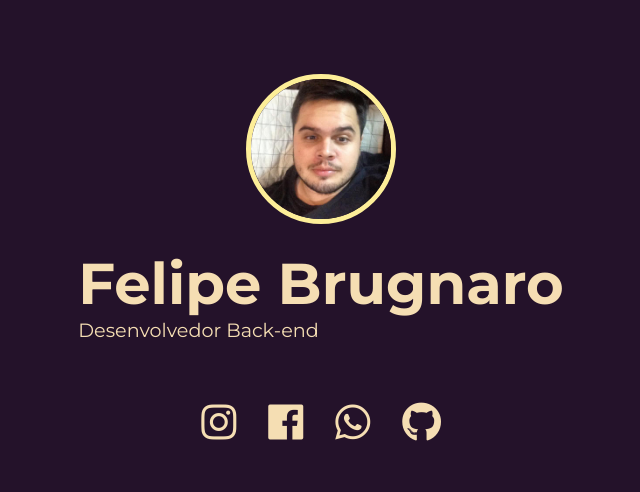
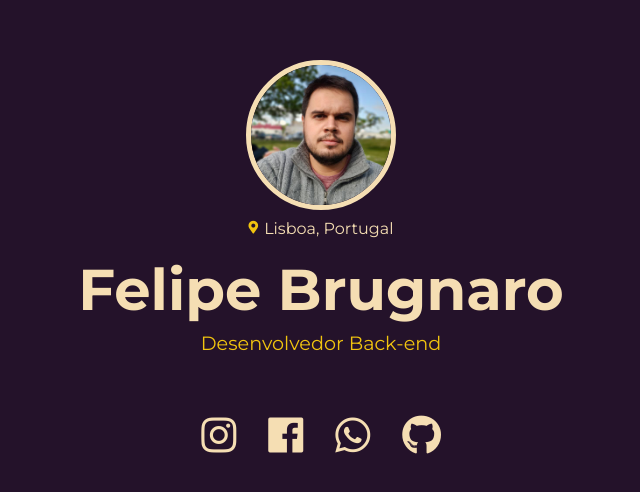
Before and after one commit to FelipeBrugnaro/felipebrugnaro.github.io, a plain HTML site: page index.html in a window 1280 px wide. Shown: the part 132-624 px from the top of the page, without its empty margins (319-959 px from the left). Drawn offline with Linux system fonts and the light colour scheme.

Commit message:
Update Colors and Styles and pofile image

```diff
--- a/index.html
+++ b/index.html
@@ -1,22 +1,25 @@
 <!DOCTYPE html>
 <html lang="en">
+
 <head>
     <meta charset="UTF-8">
     <meta name="viewport" content="width=device-width, initial-scale=1.0">
-    <link rel="stylesheet" href="https://use.fontawesome.com/releases/v5.2.0/css/all.css" >
+    <link rel="stylesheet" href="https://use.fontawesome.com/releases/v5.2.0/css/all.css">
     <link rel="stylesheet" href="./res/css/style.css">
     <title>Felipe Brugnaro</title>
 </head>
+
 <body>
 
     <header>
         <a href="https://www.agenciabrugarte.com.br/" target="_NEW" title="Brugarte">
-            <img src="./res/image/profile.jpg" alt="Felipe Brugnaro image">
+            <img src="./res/image/felipe.jpg" alt="Felipe Brugnaro Profile Image">
         </a>
-        <section class="title">
-            <h2>Felipe Brugnaro</h2>
-            <p>Desenvolvedor Back-end</p>
-        </section>
+        <small>
+            <i class="fa fa-map-marker-alt"></i> Lisboa, Portugal
+        </small>
+        <h2>Felipe Brugnaro</h2>
+        <p>Desenvolvedor Back-end</p>
         <section class="sociais">
             <a class="instagram" target="_NEW" href="https://instagram.com/felipebrugnaro">
                 <i class="fab fa-instagram"></i>
@@ -30,9 +33,12 @@
             <a class="github" target="_NEW" href="https://github.com/FelipeBrugnaro">
                 <i class="fab fa-github"></i>
             </a>
-
         </section>
     </header>
 
 </body>
+
 </html>
+</body>
+
+</html>
--- a/res/css/style.css
+++ b/res/css/style.css
@@ -5,10 +5,9 @@
     padding: 0;
     margin: 0;
     outline: 0;
-
-	-webkit-box-sizing: border-box;
-	-moz-box-sizing: border-box;
-	box-sizing: border-box;
+    -webkit-box-sizing: border-box;
+    -moz-box-sizing: border-box;
+    box-sizing: border-box;
 }
 
 body {
@@ -16,8 +15,21 @@ body {
     padding: 0;
 }
 
-body, input, textarea, button {
+body,
+input,
+textarea,
+button {
     font-family: 'Montserrat', sans-serif;
+}
+
+a {
+    text-decoration: none;
+    color: #FFFFFF;
+}
+
+:root {
+    --primary-color: wheat;
+    --secondary-color: #f1c40f;
 }
 
 header {
@@ -25,48 +37,72 @@ header {
     width: 100vw;
     height: 100vh;
     max-width: 100%;
-
     display: flex;
     justify-content: center;
     align-items: center;
     flex-direction: column;
-
     padding: 20px
 }
-header > a > img {
-    width: 150px;
-    height: 150px;
 
-    border-radius: 150px;
-    margin-bottom: 20px;
-
-    border: 5px solid #fdee98;
-}
-header > .title {
-    color: wheat;
+header {
+    color: var(--primary-color);
     font-size: 1.2em;
 }
 
-header > .title h2 {
-    font-size: 3em;
+header img {
+    width: 150px;
+    height: 150px;
+    border-radius: 150px;
+    margin-bottom: 20px;
+    border: 5px solid var(--primary-color);
+    transition: border-color .2s ease;
 }
 
-header > .sociais {
+header img:hover {
+    border-color: var(--secondary-color);
+}
+
+header small {
+    display: flex;
+    justify-content: space-between;
+    flex-direction: row;
+    align-items: center;
+    gap: 6px;
+    margin-top: -16px;
+    margin-bottom: 16px;
+}
+
+header small i {
+    color: var(--secondary-color);
+    font-size: .8rem;
+}
+
+header h2 {
+    font-size: 3em;
+    margin-bottom: 7px;
+}
+
+header p {
+    font-size: 1em;
+    color: var(--secondary-color);
+}
+
+header>.sociais {
     margin-top: 40px;
     position: relative;
     display: flex;
     justify-content: space-between;
 }
 
-header > .sociais a {
-    color:  wheat;
+header>.sociais a {
+    color: var(--primary-color);
     margin: 16px;
     font-size: 40px;
     text-decoration: none;
-    transition: margin-top .5s;
+    transition: ease .2s;
 }
 
-header > .sociais a:hover {
-    margin-top: -5px;
-    color: #fdee98;
+header>.sociais a:hover {
+    transform: translateY(-15px);
+    color: var(--secondary-color);
 }
```
Also changed, not shown: res/image/felipe.jpg (added), res/image/profile.jpg (deleted).
